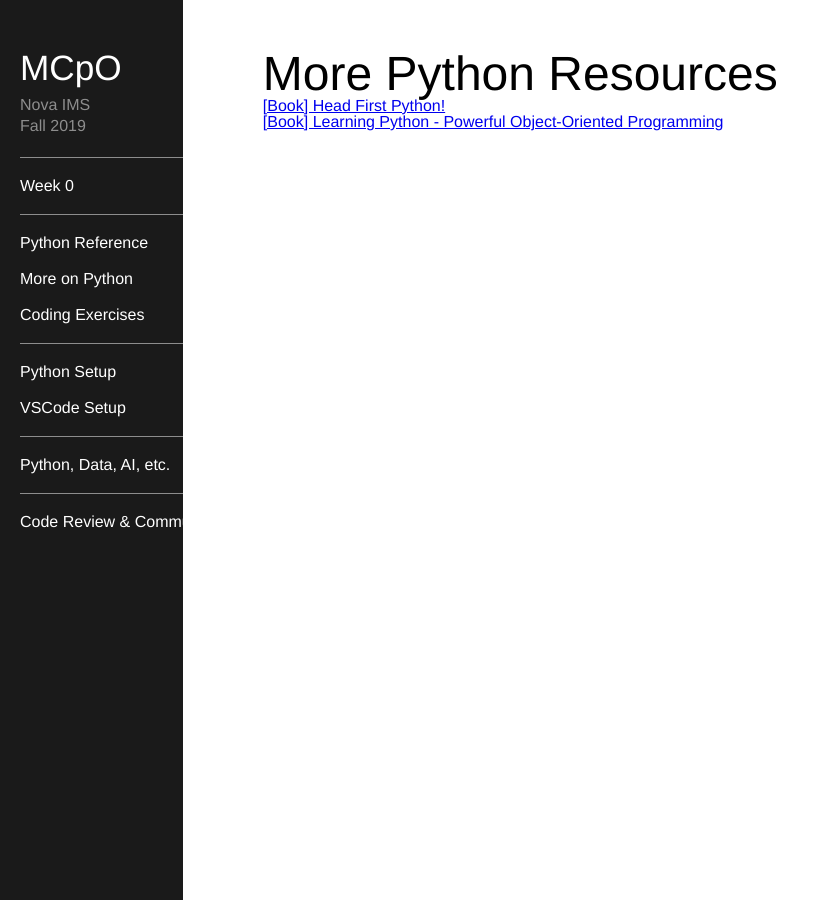
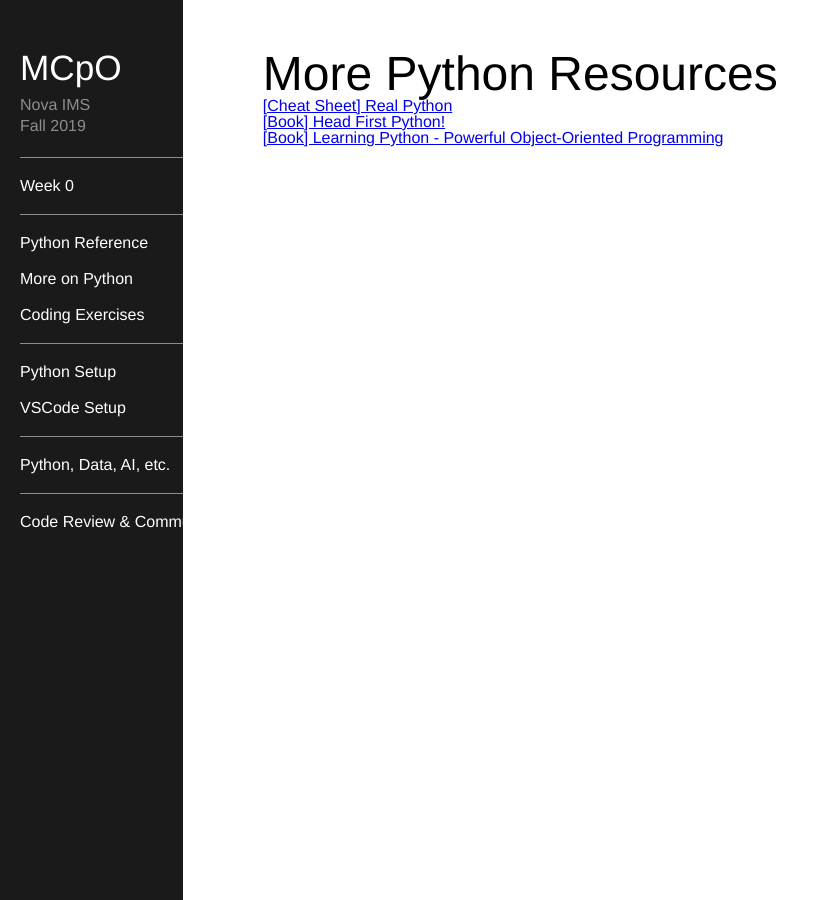
Before and after one commit to mcpo19/mcpo19_backup, a Jekyll site: the page built from more-python/index.html, in a window 1280 px wide. Shown: the whole page, without its empty margins (0-819 px from the left). Built offline with Jekyll 4.4.1, drawn with Linux system fonts in a browser that asks for light colours.

Commit message:
Update and rename python-extensive/index.html to more-python/index.html

```diff
--- a/python-extensive/index.html
+++ b/more-python/index.html
@@ -3,6 +3,9 @@ layout: default
 ---
 <h1>More Python Resources</h1>
 <ul>
+  <li>
+    <a href="https://static.realpython.com/python-cheat-sheet.pdf?__s=im9re15zvzgqutztfhap">[Cheat Sheet] Real Python</a>
+  </li>
   <li>
     <a href="https://drive.google.com/file/d/1f7IXFs1mn57UUVsV6VIaHw2nVmscGP1S/view?usp=sharing">[Book] Head First Python!</a>
   </li>
```
